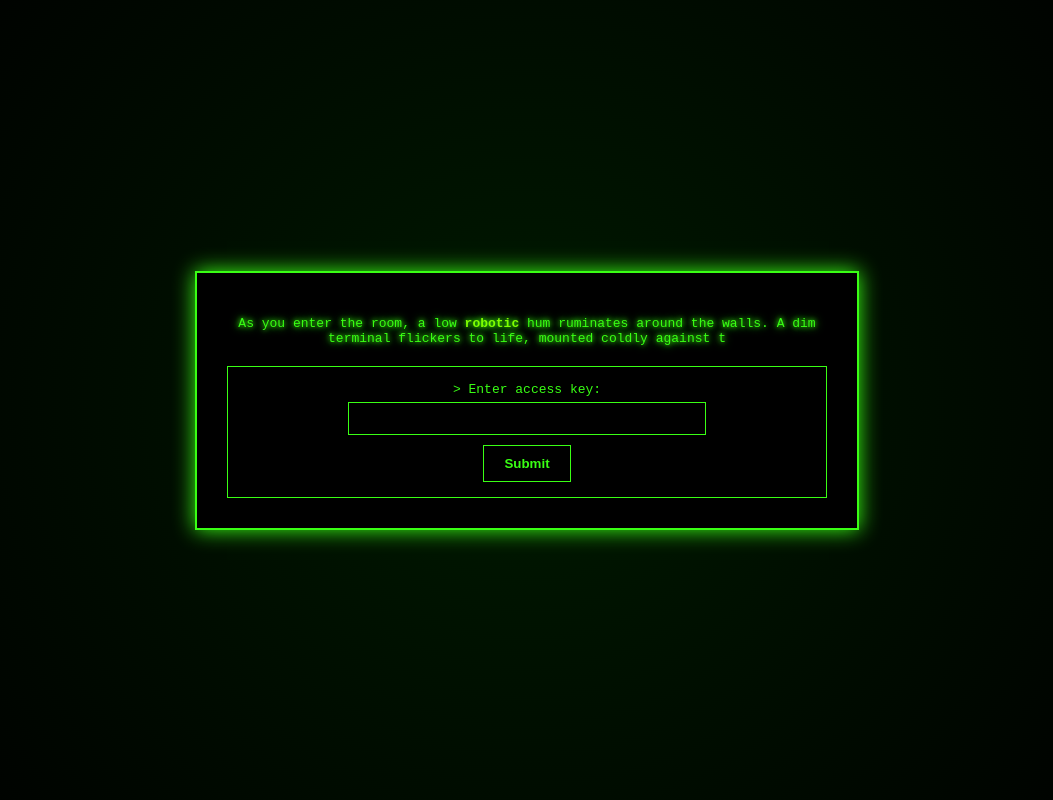
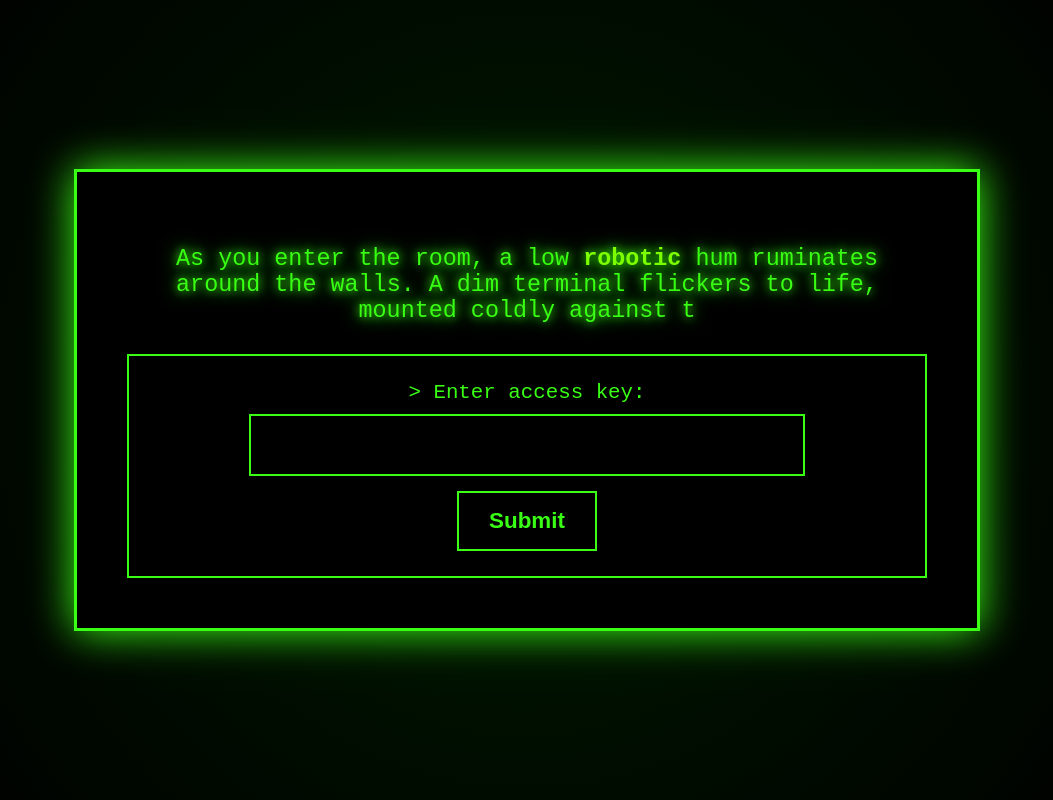
Before and after one commit to jrosenelson18/room-4, a plain HTML site: page index.html in a window 1280 px wide. Shown: the whole page, without its empty margins (113-1166 px from the left). Drawn offline with Linux system fonts and the light colour scheme.

Commit message:
Enhance styles for card and terminal elements

```diff
--- a/index.html
+++ b/index.html
@@ -17,15 +17,16 @@
 }
 .card {
   background: black;
-  border: 2px solid #39ff14;
-  padding: 30px;
-  max-width: 600px;
+  border: 3px solid #39ff14;
+  padding: 50px;
+  max-width: 800px;
   width: 100%;
-  box-shadow: 0 0 20px #39ff14;
+  box-shadow: 0 0 40px #39ff14;
   text-align: center;
 }
 .glow {
-  text-shadow: 0 0 5px #39ff14, 0 0 10px #39ff14;
+  text-shadow: 0 0 10px #39ff14, 0 0 20px #39ff14;
+  font-size: 1.8em;
 }
 .flicker { animation: flicker 1s infinite; }
 @keyframes flicker {
@@ -33,43 +34,46 @@
   20%, 22%, 24%, 55% { opacity:0.4; }
 }
 .terminal {
-  border: 1px solid #39ff14;
-  padding: 15px;
+  border: 2px solid #39ff14;
+  padding: 25px;
   background: #000;
   color: #39ff14;
   display: flex;
   flex-direction: column;
   align-items: center;
-  margin-top: 20px;
+  margin-top: 30px;
 }
 .terminal input {
-  width: 60%;
-  padding: 8px;
+  width: 70%;
+  padding: 15px;
   background: black;
-  border: 1px solid #39ff14;
+  border: 2px solid #39ff14;
   color: #39ff14;
   outline: none;
-  margin-top: 5px;
+  margin-top: 10px;
   text-align: center;
+  font-size: 1.5em;
 }
 .terminal button {
-  margin-top: 10px;
-  padding: 10px 20px;
+  margin-top: 15px;
+  padding: 15px 30px;
   background: black;
-  border: 1px solid #39ff14;
+  border: 2px solid #39ff14;
   color: #39ff14;
   cursor: pointer;
   font-weight: bold;
+  font-size: 1.4em;
 }
 .terminal button:hover {
   background: #39ff14;
   color: black;
 }
 #errorMsg {
-  margin-top: 8px;
+  margin-top: 12px;
   color: red;
   font-weight: bold;
   display: none;
+  font-size: 1.4em;
 }
 #escapeContainer {
   display: flex;
@@ -79,14 +83,15 @@
   text-align: center;
 }
 #escapeContainer h1 {
-  margin-bottom: 20px;
+  margin-bottom: 30px;
+  font-size: 3em;
 }
 #escapeContainer button {
-  padding: 12px 30px;
-  font-size: 1.2em;
+  padding: 20px 50px;
+  font-size: 2em;
   font-weight: bold;
   background: black;
-  border: 2px solid #39ff14;
+  border: 3px solid #39ff14;
   color: #39ff14;
   cursor: pointer;
   opacity: 0;
@@ -105,7 +110,7 @@
 
     <!-- Terminal -->
     <div id="terminal" class="terminal flicker">
-      <label>&gt; Enter access key:</label>
+      <label style="font-size:1.6em">&gt; Enter access key:</label>
       <input type="text" id="keyInput">
       <button id="submitBtn">Submit</button>
       <div id="errorMsg">Access Denied</div>
```
